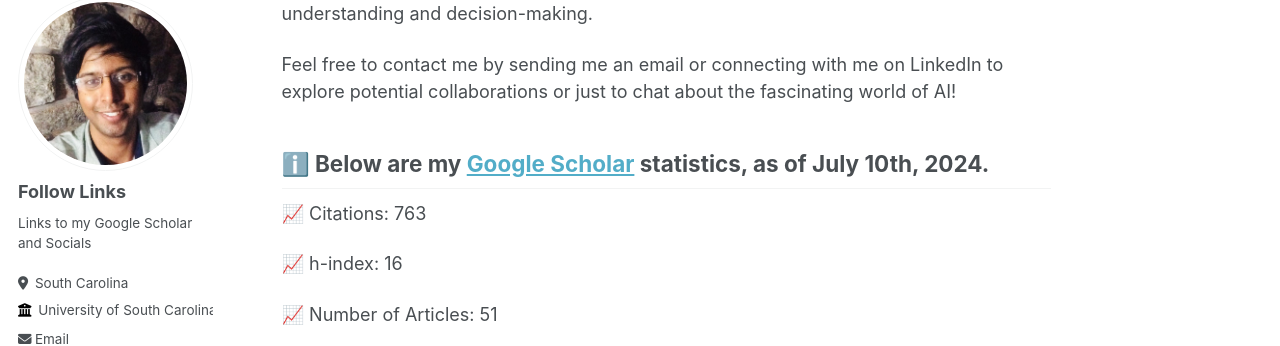
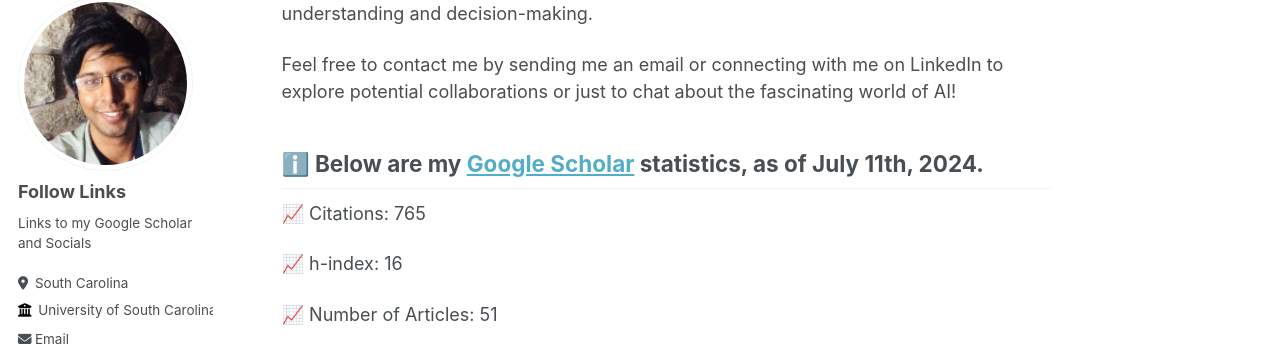
Before and after one commit to kauroy1994/home, a Jekyll site: the page built from _pages/about.md, in a window 1280 px wide and 900 px high, scrolled down 362 px. Shown: the part 110-456 px from the top of the window. Built offline with Jekyll 4.4.1, drawn with Linux system fonts in a browser that asks for light colours; some web fonts are replaced.

Commit message:
Update about.md

```diff
--- a/_pages/about.md
+++ b/_pages/about.md
@@ -9,8 +9,8 @@
 
 Feel free to contact me by sending me an email or connecting with me on LinkedIn to explore potential collaborations or just to chat about the fascinating world of AI!
 
-## ℹ️ Below are my [Google Scholar](https://scholar.google.com/citations?user=LpOo_IUAAAAJ&hl=en) statistics, as of July 10th, 2024.
-📈 Citations: 763
+## ℹ️ Below are my [Google Scholar](https://scholar.google.com/citations?user=LpOo_IUAAAAJ&hl=en) statistics, as of July 11th, 2024.
+📈 Citations: 765
 
 📈 h-index: 16
 
```
